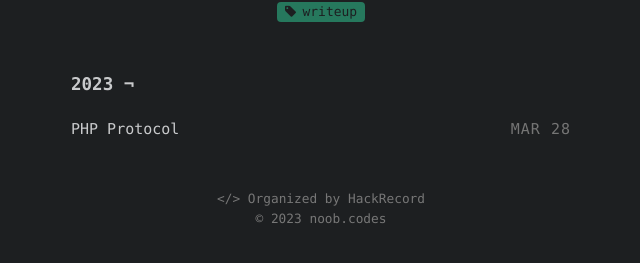
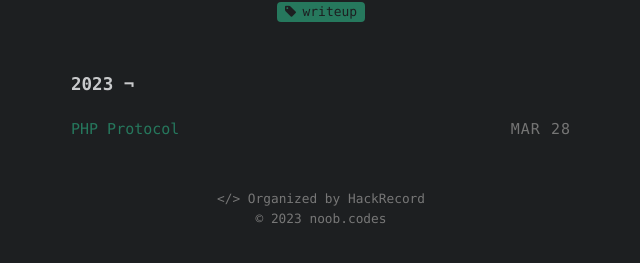
Before and after one commit to syukirman-amir/blog.noob.codes, a Jekyll site: the page built from index.html, in a window 1280 px wide. Shown: the part 195-458 px from the top of the page, without its empty margins (319-959 px from the left). Built offline with Jekyll 4.4.1, drawn with Linux system fonts in a browser that asks for light colours.

Commit message:
Update main.scss

```diff
--- a/_sass/main.scss
+++ b/_sass/main.scss
@@ -184,7 +184,6 @@ article {
     .title {
 	line-height: 1.4em;
 	text-align: center;
-	color: #26785d;
     }
     .divider {
 	background: #ddd;
@@ -333,7 +332,7 @@ section {
       a {
         text-decoration: none;
         border: 0;
-        color: #c9cacc;
+        color: #26785d;
 	box-sizing: border-box;
       }
       .post-date {
```
